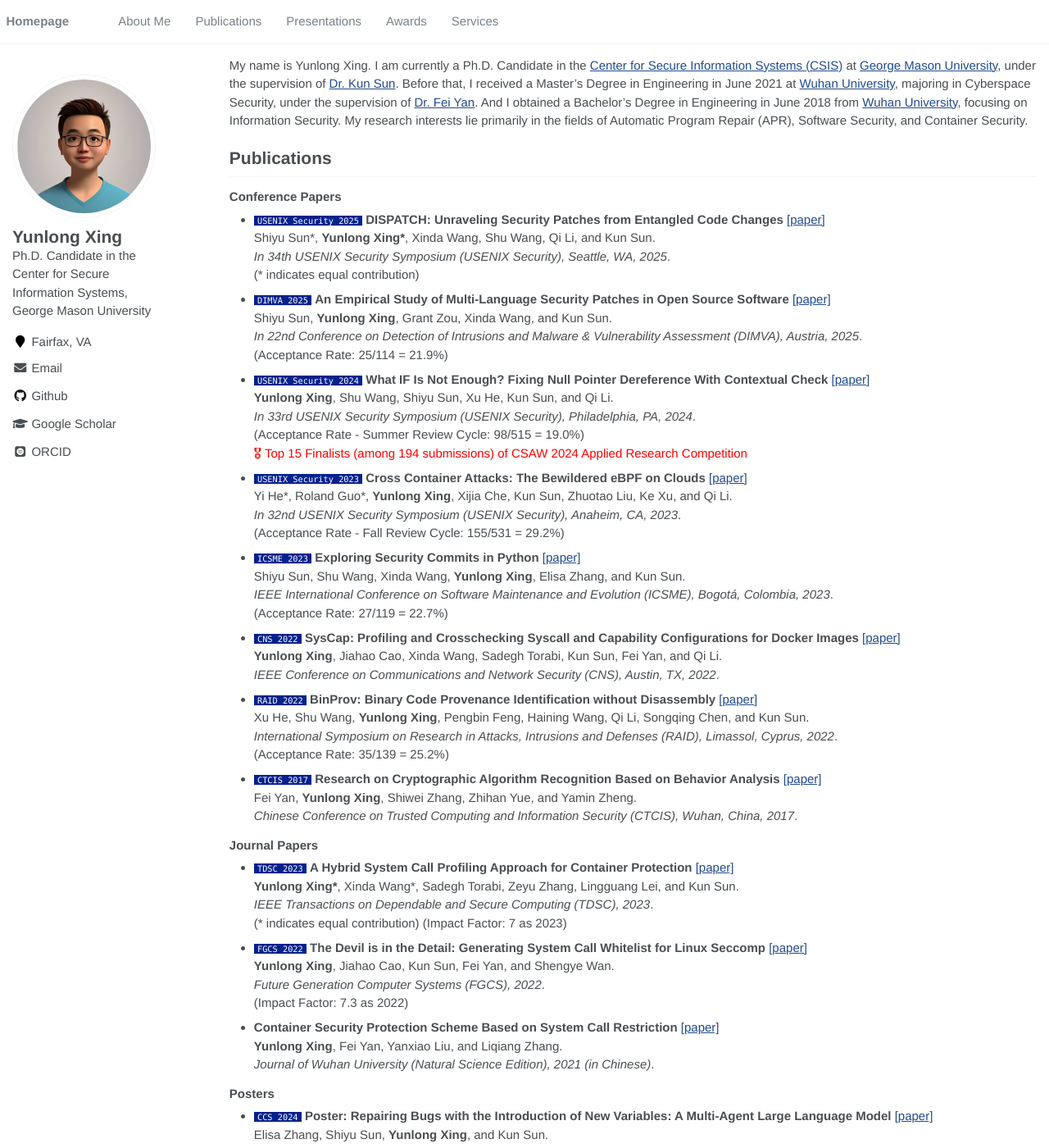
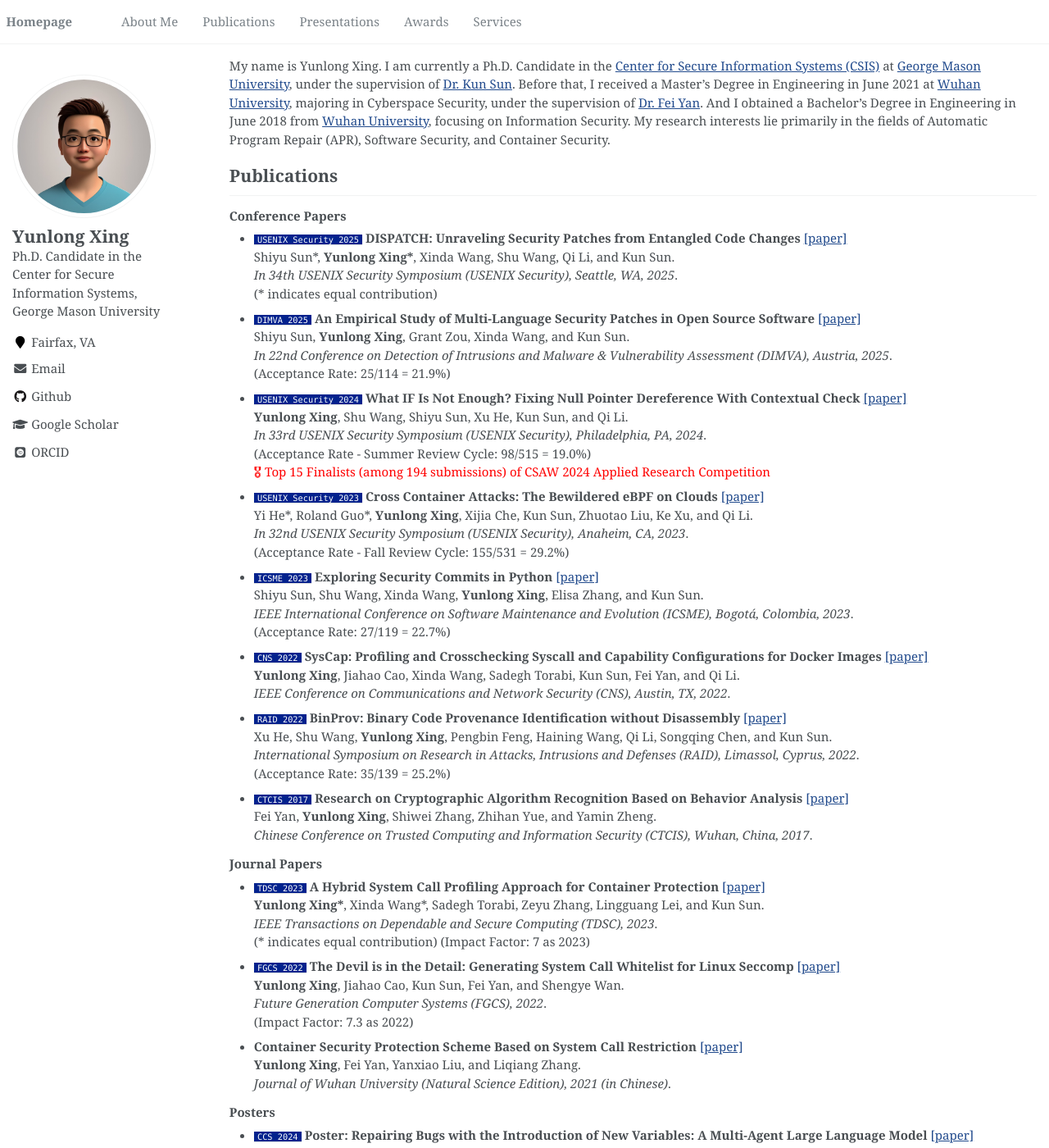
Before and after one commit to YunlongXing/yunlongxing.github.io, a Jekyll site: the page built from _pages/about.md, in a window 1280 px wide and 1400 px high. Shown: the whole window at 82% size. Built offline with Jekyll 4.4.1, drawn with Linux system fonts in a browser that asks for light colours; some web fonts are replaced.

Commit message:
Update _variables.scss

```diff
--- a/_sass/_variables.scss
+++ b/_sass/_variables.scss
@@ -14,8 +14,8 @@ $indent-var                 : 0.5em;
 
 /* system typefaces */
 $serif                      : Georgia, Times, serif;
-$sans-serif                 : "Helvetica Neue", Helvetica, sans-serif;
-// $sans-serif                 : Georgia, serif, sans-serif;
+// $sans-serif                 : "Helvetica Neue", Helvetica, sans-serif;
+$sans-serif                 : Georgia, serif, sans-serif;
 
 // $sans-serif                 : -apple-system, ".SFNSText-Regular", "San Francisco", "Roboto", "Segoe UI", "Helvetica Neue", "Lucida Grande", "Trebuchet MS", Arial, sans-serif;
 $monospace                  : Monaco, Consolas, "Lucida Console", monospace;
```
